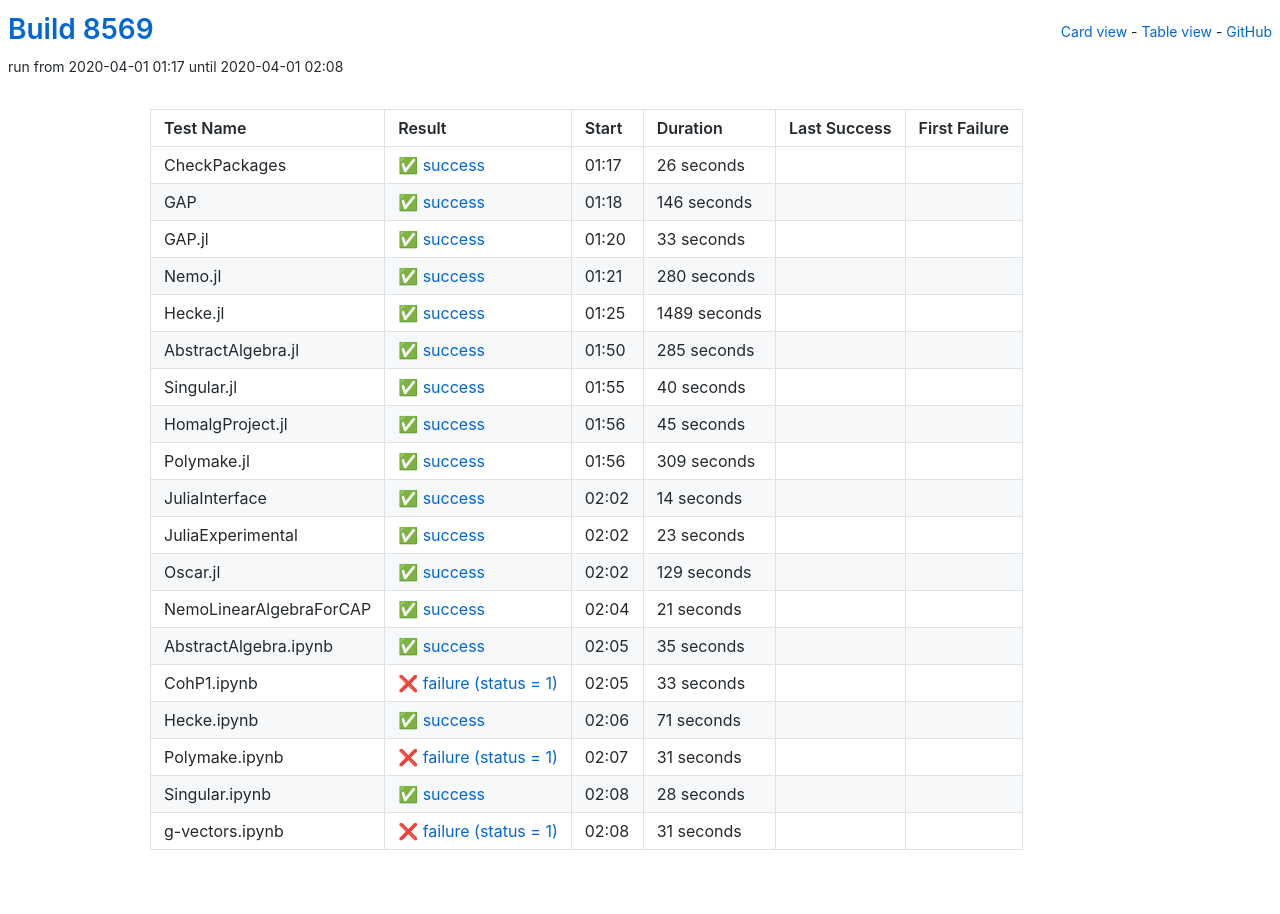
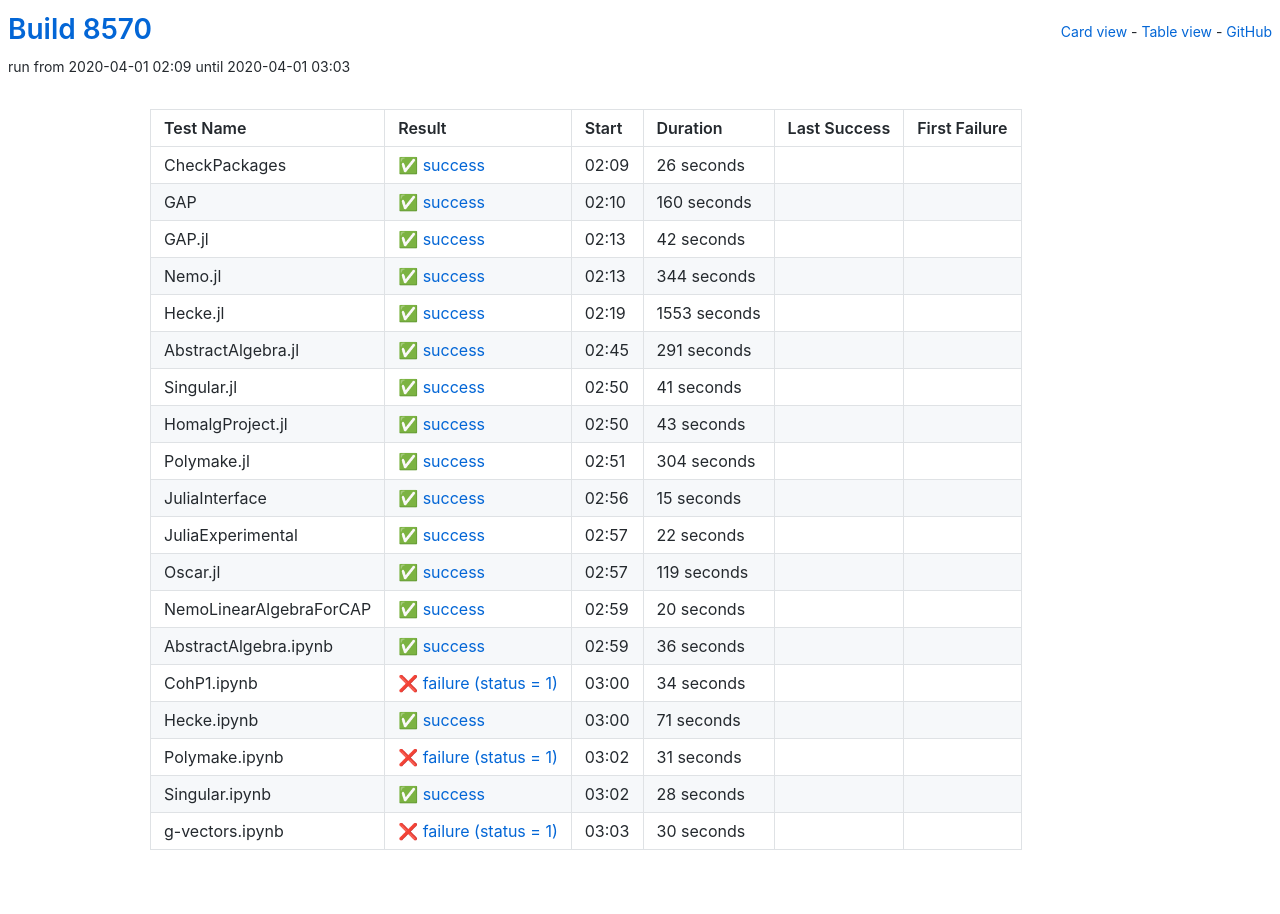
Before and after one commit to oscar-system/oscar-ci-status, a Jekyll site: the page built from table.html, in a window 1280 px wide. Built offline with Jekyll 4.4.1, drawn with Linux system fonts in a browser that asks for light colours.

Commit message:
Build 8570

```diff
--- a/_data/ci.yml
+++ b/_data/ci.yml
@@ -1,5 +1,5 @@
-build: 8569
-build_url: https://oscarci.mathematik.uni-kl.de/job/oscar/8569/
+build: 8570
+build_url: https://oscarci.mathematik.uni-kl.de/job/oscar/8570/
 job: oscar
 tests:
 - duration: 26
@@ -8,163 +8,163 @@
   first_failure_url: null
   last_success: false
   last_success_url: null
-  log: https://oscarci.mathematik.uni-kl.de/job/oscar/8569/artifact/logs/build-8569/CheckPackages.log
+  log: https://oscarci.mathematik.uni-kl.de/job/oscar/8570/artifact/logs/build-8570/CheckPackages.log
   name: CheckPackages
-  start: 2020-04-01 01:17
+  start: 2020-04-01 02:09
   status: success
   success: true
-- duration: 146
+- duration: 160
   exitcode: 0
   first_failure: false
   first_failure_url: null
   last_success: false
   last_success_url: null
-  log: https://oscarci.mathematik.uni-kl.de/job/oscar/8569/artifact/logs/build-8569/GAP.log
+  log: https://oscarci.mathematik.uni-kl.de/job/oscar/8570/artifact/logs/build-8570/GAP.log
   name: GAP
-  start: 2020-04-01 01:18
+  start: 2020-04-01 02:10
   status: success
   success: true
-- duration: 33
+- duration: 42
   exitcode: 0
   first_failure: false
   first_failure_url: null
   last_success: false
   last_success_url: null
-  log: https://oscarci.mathematik.uni-kl.de/job/oscar/8569/artifact/logs/build-8569/GAP.jl.log
+  log: https://oscarci.mathematik.uni-kl.de/job/oscar/8570/artifact/logs/build-8570/GAP.jl.log
   name: GAP.jl
-  start: 2020-04-01 01:20
+  start: 2020-04-01 02:13
   status: success
   success: true
-- duration: 280
+- duration: 344
   exitcode: 0
   first_failure: false
   first_failure_url: null
   last_success: false
   last_success_url: null
-  log: https://oscarci.mathematik.uni-kl.de/job/oscar/8569/artifact/logs/build-8569/Nemo.jl.log
+  log: https://oscarci.mathematik.uni-kl.de/job/oscar/8570/artifact/logs/build-8570/Nemo.jl.log
   name: Nemo.jl
-  start: 2020-04-01 01:21
+  start: 2020-04-01 02:13
   status: success
   success: true
-- duration: 1489
+- duration: 1553
   exitcode: 0
   first_failure: false
   first_failure_url: null
   last_success: false
   last_success_url: null
-  log: https://oscarci.mathematik.uni-kl.de/job/oscar/8569/artifact/logs/build-8569/Hecke.jl.log
+  log: https://oscarci.mathematik.uni-kl.de/job/oscar/8570/artifact/logs/build-8570/Hecke.jl.log
   name: Hecke.jl
-  start: 2020-04-01 01:25
+  start: 2020-04-01 02:19
   status: success
   success: true
-- duration: 285
+- duration: 291
   exitcode: 0
   first_failure: false
   first_failure_url: null
   last_success: false
   last_success_url: null
-  log: https://oscarci.mathematik.uni-kl.de/job/oscar/8569/artifact/logs/build-8569/AbstractAlgebra.jl.log
+  log: https://oscarci.mathematik.uni-kl.de/job/oscar/8570/artifact/logs/build-8570/AbstractAlgebra.jl.log
   name: AbstractAlgebra.jl
-  start: 2020-04-01 01:50
+  start: 2020-04-01 02:45
   status: success
   success: true
-- duration: 40
+- duration: 41
   exitcode: 0
   first_failure: false
   first_failure_url: null
   last_success: false
   last_success_url: null
-  log: https://oscarci.mathematik.uni-kl.de/job/oscar/8569/artifact/logs/build-8569/Singular.jl.log
+  log: https://oscarci.mathematik.uni-kl.de/job/oscar/8570/artifact/logs/build-8570/Singular.jl.log
   name: Singular.jl
-  start: 2020-04-01 01:55
+  start: 2020-04-01 02:50
   status: success
   success: true
-- duration: 45
+- duration: 43
   exitcode: 0
   first_failure: false
   first_failure_url: null
   last_success: false
   last_success_url: null
-  log: https://oscarci.mathematik.uni-kl.de/job/oscar/8569/artifact/logs/build-8569/HomalgProject.jl.log
+  log: https://oscarci.mathematik.uni-kl.de/job/oscar/8570/artifact/logs/build-8570/HomalgProject.jl.log
   name: HomalgProject.jl
-  start: 2020-04-01 01:56
+  start: 2020-04-01 02:50
   status: success
   success: true
-- duration: 309
+- duration: 304
   exitcode: 0
   first_failure: false
   first_failure_url: null
   last_success: false
   last_success_url: null
-  log: https://oscarci.mathematik.uni-kl.de/job/oscar/8569/artifact/logs/build-8569/Polymake.jl.log
+  log: https://oscarci.mathematik.uni-kl.de/job/oscar/8570/artifact/logs/build-8570/Polymake.jl.log
   name: Polymake.jl
-  start: 2020-04-01 01:56
+  start: 2020-04-01 02:51
   status: success
   success: true
-- duration: 14
+- duration: 15
   exitcode: 0
   first_failure: false
   first_failure_url: null
   last_success: false
   last_success_url: null
-  log: https://oscarci.mathematik.uni-kl.de/job/oscar/8569/artifact/logs/build-8569/JuliaInterface.log
+  log: https://oscarci.mathematik.uni-kl.de/job/oscar/8570/artifact/logs/build-8570/JuliaInterface.log
   name: JuliaInterface
-  start: 2020-04-01 02:02
+  start: 2020-04-01 02:56
   status: success
   success: true
-- duration: 23
+- duration: 22
   exitcode: 0
   first_failure: false
   first_failure_url: null
   last_success: false
   last_success_url: null
-  log: https://oscarci.mathematik.uni-kl.de/job/oscar/8569/artifact/logs/build-8569/JuliaExperimental.log
+  log: https://oscarci.mathematik.uni-kl.de/job/oscar/8570/artifact/logs/build-8570/JuliaExperimental.log
   name: JuliaExperimental
-  start: 2020-04-01 02:02
+  start: 2020-04-01 02:57
   status: success
   success: true
-- duration: 129
+- duration: 119
   exitcode: 0
   first_failure: false
   first_failure_url: null
   last_success: false
   last_success_url: null
-  log: https://oscarci.mathematik.uni-kl.de/job/oscar/8569/artifact/logs/build-8569/Oscar.jl.log
+  log: https://oscarci.mathematik.uni-kl.de/job/oscar/8570/artifact/logs/build-8570/Oscar.jl.log
   name: Oscar.jl
-  start: 2020-04-01 02:02
+  start: 2020-04-01 02:57
   status: success
   success: true
-- duration: 21
+- duration: 20
   exitcode: 0
   first_failure: false
   first_failure_url: null
   last_success: false
   last_success_url: null
-  log: https://oscarci.mathematik.uni-kl.de/job/oscar/8569/artifact/logs/build-8569/NemoLinearAlgebraForCAP.log
+  log: https://oscarci.mathematik.uni-kl.de/job/oscar/8570/artifact/logs/build-8570/NemoLinearAlgebraForCAP.log
   name: NemoLinearAlgebraForCAP
-  start: 2020-04-01 02:04
+  start: 2020-04-01 02:59
   status: success
   success: true
-- duration: 35
+- duration: 36
   exitcode: 0
   first_failure: false
   first_failure_url: null
   last_success: false
   last_success_url: null
-  log: https://oscarci.mathematik.uni-kl.de/job/oscar/8569/artifact/logs/build-8569/AbstractAlgebra.ipynb.log
+  log: https://oscarci.mathematik.uni-kl.de/job/oscar/8570/artifact/logs/build-8570/AbstractAlgebra.ipynb.log
   name: AbstractAlgebra.ipynb
-  start: 2020-04-01 02:05
+  start: 2020-04-01 02:59
   status: success
   success: true
-- duration: 33
+- duration: 34
   exitcode: 1
   first_failure: false
   first_failure_url: null
   last_success: false
   last_success_url: null
-  log: https://oscarci.mathematik.uni-kl.de/job/oscar/8569/artifact/logs/build-8569/CohP1.ipynb.log
+  log: https://oscarci.mathematik.uni-kl.de/job/oscar/8570/artifact/logs/build-8570/CohP1.ipynb.log
   name: CohP1.ipynb
-  start: 2020-04-01 02:05
+  start: 2020-04-01 03:00
   status: failure
   success: false
 - duration: 71
@@ -173,9 +173,9 @@
   first_failure_url: null
   last_success: false
   last_success_url: null
-  log: https://oscarci.mathematik.uni-kl.de/job/oscar/8569/artifact/logs/build-8569/Hecke.ipynb.log
+  log: https://oscarci.mathematik.uni-kl.de/job/oscar/8570/artifact/logs/build-8570/Hecke.ipynb.log
   name: Hecke.ipynb
-  start: 2020-04-01 02:06
+  start: 2020-04-01 03:00
   status: success
   success: true
 - duration: 31
@@ -184,9 +184,9 @@
   first_failure_url: null
   last_success: false
   last_success_url: null
-  log: https://oscarci.mathematik.uni-kl.de/job/oscar/8569/artifact/logs/build-8569/Polymake.ipynb.log
+  log: https://oscarci.mathematik.uni-kl.de/job/oscar/8570/artifact/logs/build-8570/Polymake.ipynb.log
   name: Polymake.ipynb
-  start: 2020-04-01 02:07
+  start: 2020-04-01 03:02
   status: failure
   success: false
 - duration: 28
@@ -195,19 +195,19 @@
   first_failure_url: null
   last_success: false
   last_success_url: null
-  log: https://oscarci.mathematik.uni-kl.de/job/oscar/8569/artifact/logs/build-8569/Singular.ipynb.log
+  log: https://oscarci.mathematik.uni-kl.de/job/oscar/8570/artifact/logs/build-8570/Singular.ipynb.log
   name: Singular.ipynb
-  start: 2020-04-01 02:08
+  start: 2020-04-01 03:02
   status: success
   success: true
-- duration: 31
+- duration: 30
   exitcode: 1
   first_failure: false
   first_failure_url: null
   last_success: false
   last_success_url: null
-  log: https://oscarci.mathematik.uni-kl.de/job/oscar/8569/artifact/logs/build-8569/g-vectors.ipynb.log
+  log: https://oscarci.mathematik.uni-kl.de/job/oscar/8570/artifact/logs/build-8570/g-vectors.ipynb.log
   name: g-vectors.ipynb
-  start: 2020-04-01 02:08
+  start: 2020-04-01 03:03
   status: failure
   success: false
```
Also changed, not shown: README.md.
